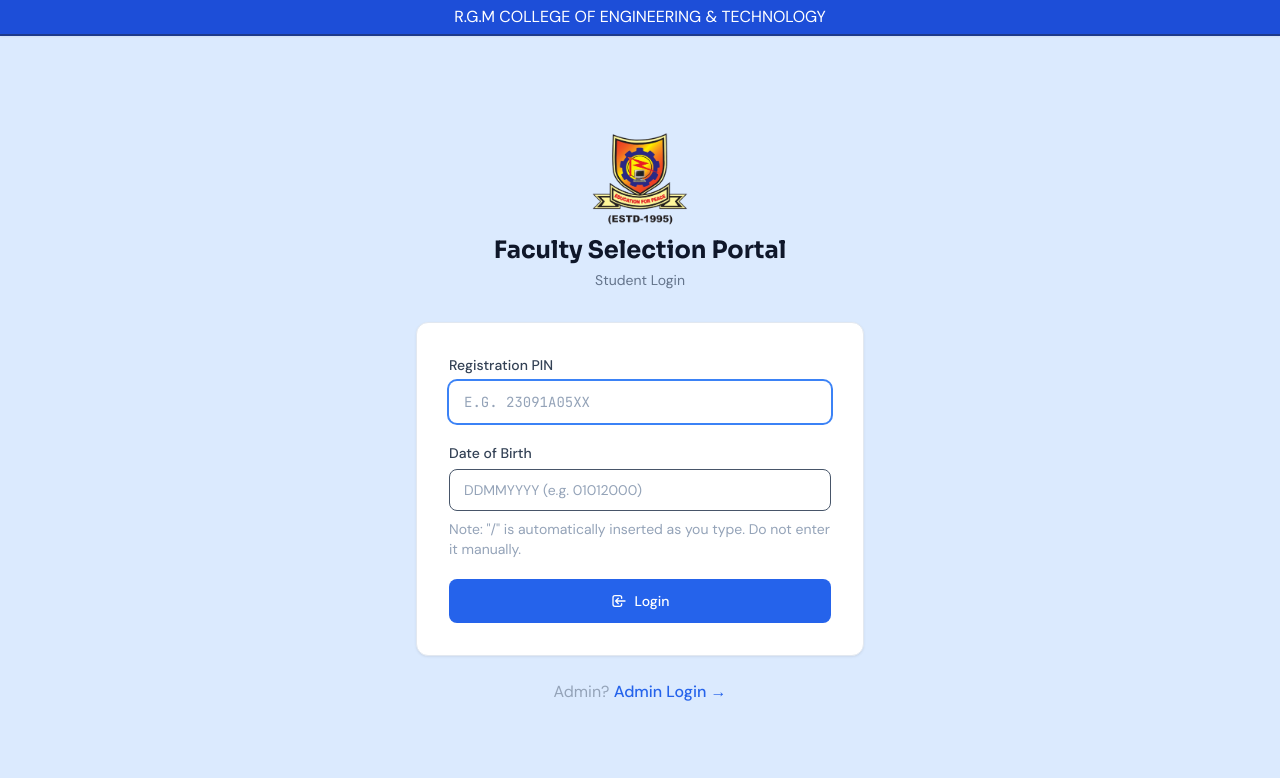
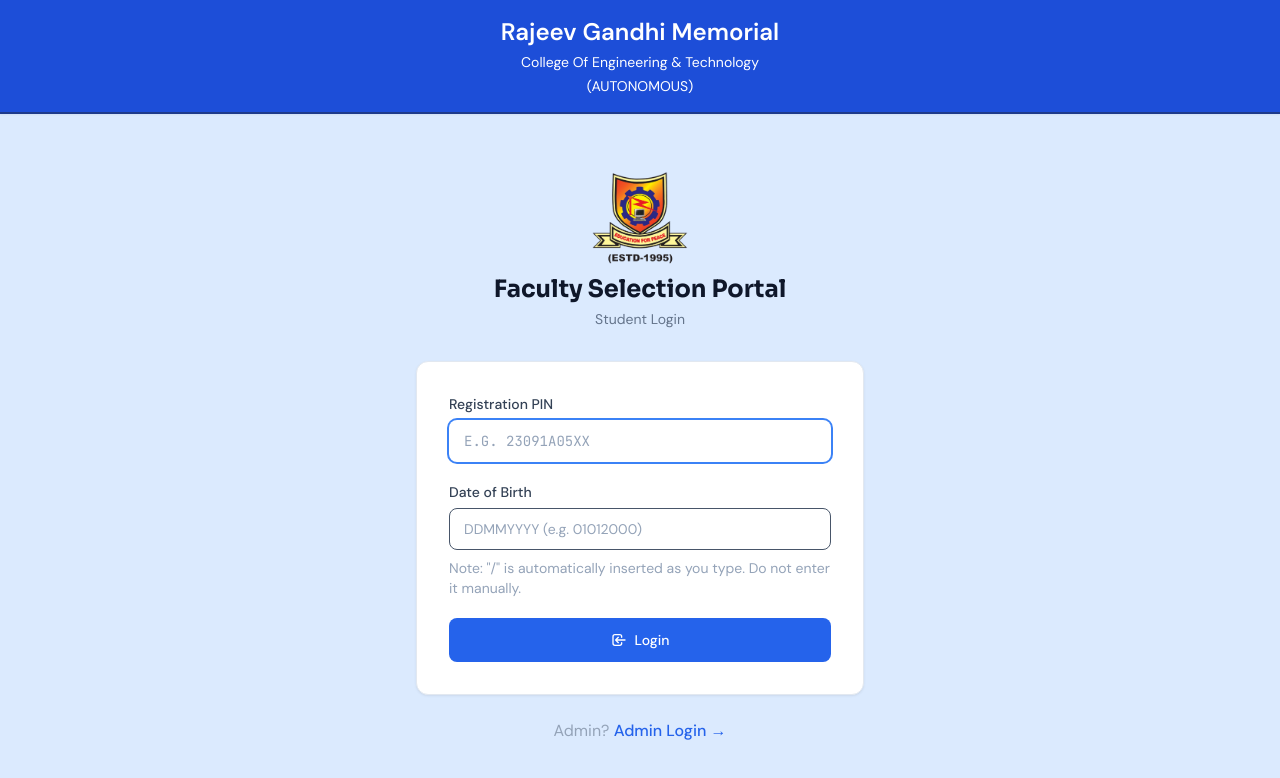
Before and after one commit to codebydj/fs-portal, a React (Create React App) app in the folder frontend/: page /login in a window 1280 px wide. Shown: the top 778 px of the page. Built offline with nearby package versions, Linux system fonts and the light colour scheme; no server answers.

Commit message:
Fixed missing dependency html-to-image

```diff
--- a/frontend/src/pages/student/StudentLogin.js
+++ b/frontend/src/pages/student/StudentLogin.js
@@ -73,10 +73,12 @@
   return (
     <div className="min-h-screen flex flex-col bg-blue-100">
       {/* Background pattern */}
-      <header className="border-b-2 h-9 flex justify-center bg-blue-700 border-blue-900 shadow-sm ">
+      <header className="border-b-2 flex justify-center bg-blue-700 border-blue-900 shadow-sm ">
         {/* Logo */}
-        <div className="flex items-center gap-3 flex-shrink-0 text-white">
-          <div>R.G.M COLLEGE OF ENGINEERING & TECHNOLOGY</div>
+        <div className="flex flex-col items-center gap-1 flex-shrink-0 capitalize text-white py-4 font-sans">
+          <div className="font-bold text-2xl">Rajeev Gandhi Memorial </div>
+          <div className="text-sm "> College of Engineering & Technology</div>
+          <div className="text-sm ">(AUTONOMOUS)</div>
         </div>
       </header>
       <div className="flex-grow flex items-center justify-center p-4 relative z-10">
--- /dev/null
+++ b/package.json
@@ -0,0 +1,5 @@
+{
+  "dependencies": {
+    "html-to-image": "^1.11.13"
+  }
+}
```
Also changed, not shown: 1 other file (tests, documents, lock files or other folders).
